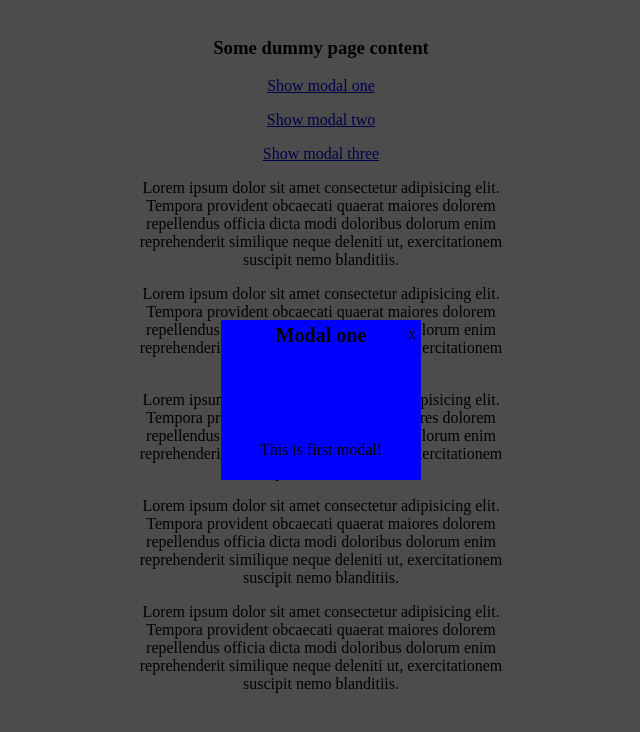
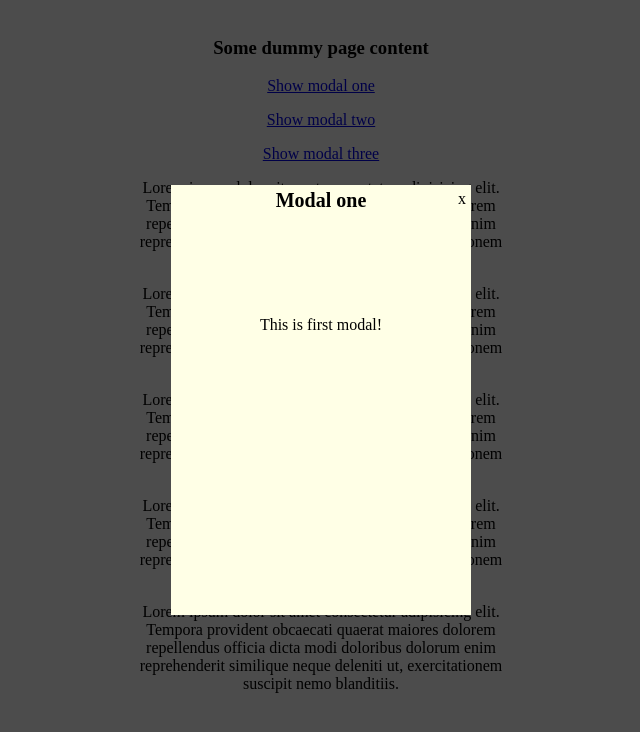
Before and after one commit to nri1234/Modals, a website: page index.html in a window 1280 px wide. Both pictures are taken after a click on the link "Show modal one". Shown: the whole page, without its empty margins (319-959 px from the left). Drawn offline with Linux system fonts and the light colour scheme.

Commit message:
Make changes to style.css

```diff
--- a/css/style.css
+++ b/css/style.css
@@ -22,10 +22,9 @@ body {
   }
 
   .modal {
-  background-color: blue;
+    background: #ffffe6;
 	display: none;
-	background: ;
-	width: 200px;
+	width: 300px;
 	position: absolute;
 	top: 50%;
 	left: 50%;
@@ -51,6 +50,6 @@ body {
 	padding: 0 30px;
   }
   .modal .content {
-	min-height: 30px;
-	padding: 5px 30px;
+	min-height: 300px;
+	padding: 15px 30px;
   }
--- a/js/script.js
+++ b/js/script.js
@@ -12,7 +12,7 @@ var x = document.querySelectorAll(".container a[href]");
     var showModal = function (event) {
         event.preventDefault();
         var modals = document.querySelectorAll('.modal');
-        for (i=0; i < modals.length; i++ ) {
+        for (i = 0; i < modals.length; i++) {
             modals[i].classList.remove('show');
         }
 
```
